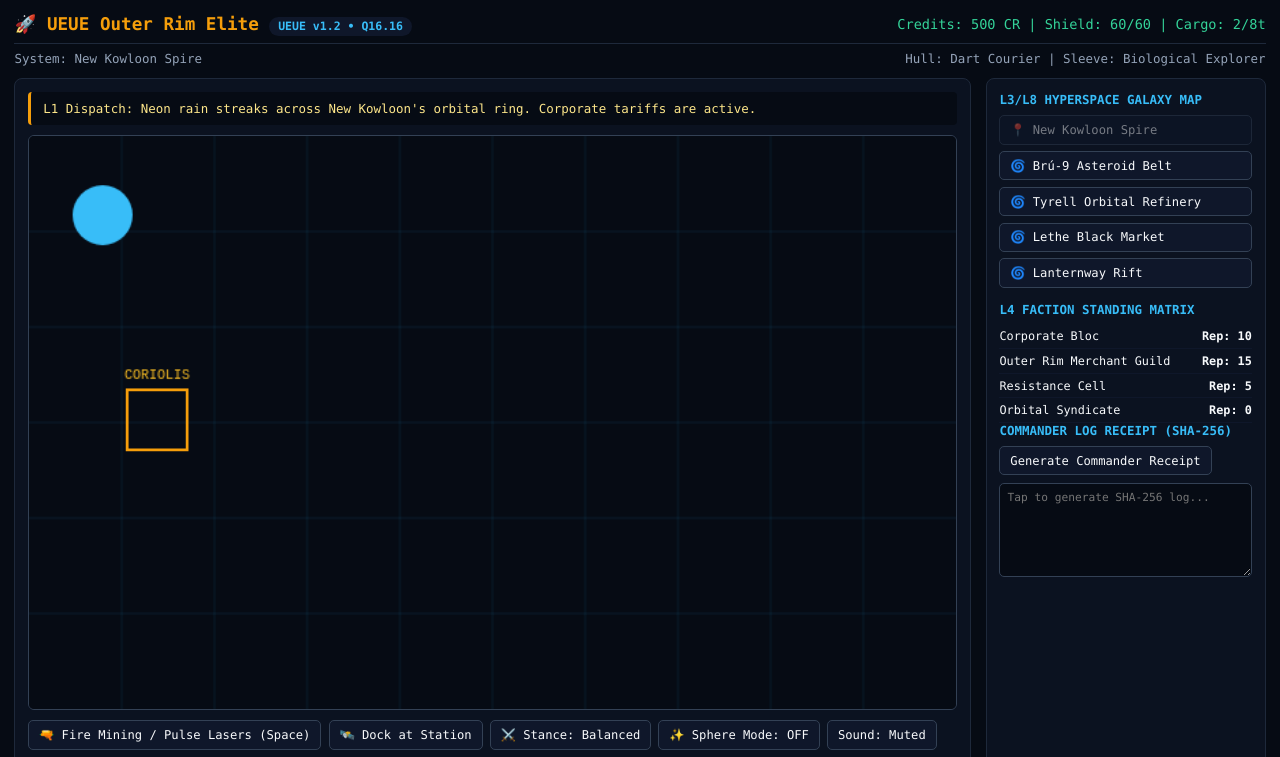
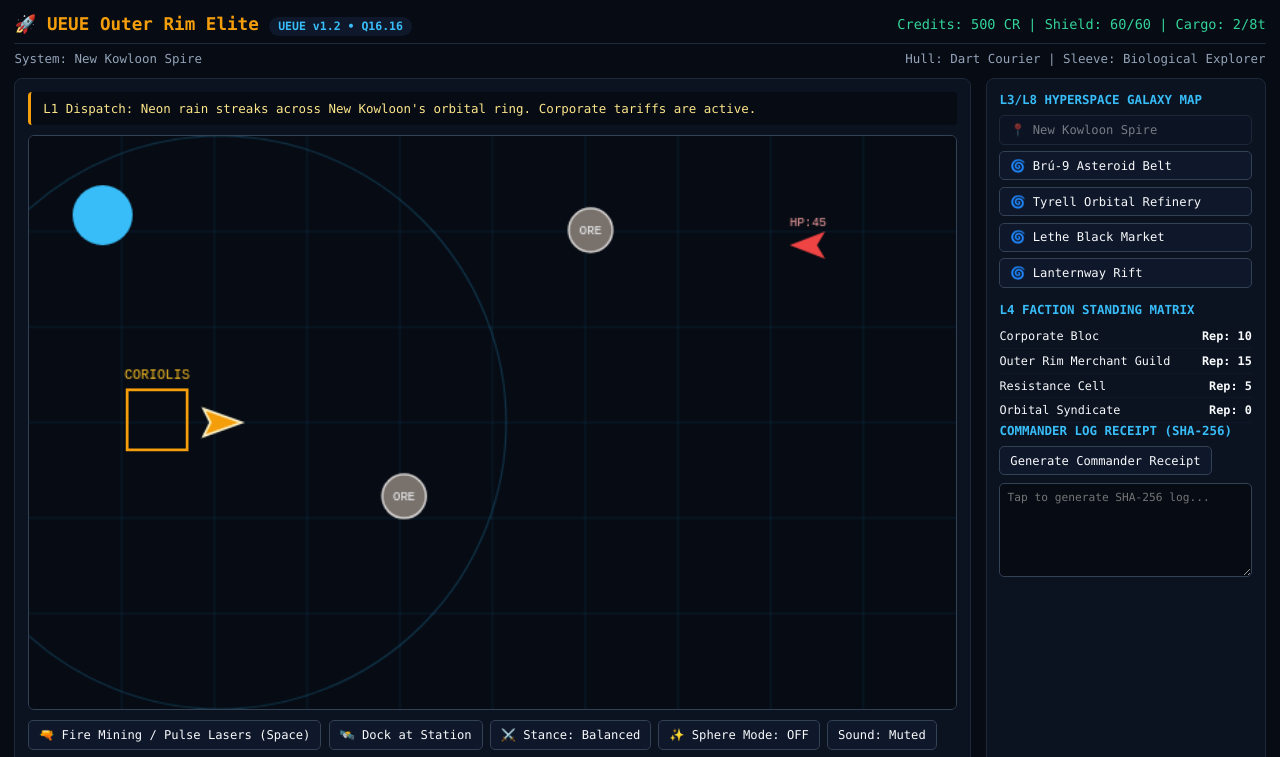
Before and after one commit to Borealiscodes/UEUE-Outer-Rim-Elite, a website with bundled scripts: page index.html in a window 1280 px wide. Shown: the top 757 px of the page. Built offline with nearby package versions, Linux system fonts and the light colour scheme.

Commit message:
Fix stepEliteFrame state return so raiders and asteroids render every frame
Signed-off-by: Borealis S. Hedling <borealis.serenity.hedling@hotmail.com>

```diff
--- a/index.html
+++ b/index.html
@@ -57,6 +57,6 @@
     </aside>
   </main>
 
-  <script type="module" src="src/elite-app.js?v=2"></script>
+  <script type="module" src="src/elite-app.js?v=3"></script>
 </body>
 </html>
--- a/src/elite-kernel.js
+++ b/src/elite-kernel.js
@@ -287,19 +287,20 @@ export function stepEliteFrame(state, thrustXQ16 = 0, thrustYQ16 = 0) {
   const dtQ16 = toQ16(1.0 / 60.0);
   const dampQ16 = toQ16(0.94);
 
-  let vx = qMul(qAdd(state.ship.vxQ16, qMul(thrustXQ16, dtQ16)), dampQ16);
-  let vy = qMul(qAdd(state.ship.vyQ16, qMul(thrustYQ16, dtQ16)), dampQ16);
-  let x = qAdd(state.ship.xQ16, qMul(vx, dtQ16));
-  let y = qAdd(state.ship.yQ16, qMul(vy, dtQ16));
+  const vx = qMul(qAdd(state.ship.vxQ16, qMul(thrustXQ16, dtQ16)), dampQ16);
+  const vy = qMul(qAdd(state.ship.vyQ16, qMul(thrustYQ16, dtQ16)), dampQ16);
+  const rawX = qAdd(state.ship.xQ16, qMul(vx, dtQ16));
+  const rawY = qAdd(state.ship.yQ16, qMul(vy, dtQ16));
 
-  const fx = Math.max(30, Math.min(SECTOR_W - 30, fromQ16(x)));
-  const fy = Math.max(30, Math.min(SECTOR_H - 30, fromQ16(y)));
-  x = toQ16(fx);
-  y = toQ16(fy);
+  const fx = Math.max(30, Math.min(SECTOR_W - 30, fromQ16(rawX)));
+  const fy = Math.max(30, Math.min(SECTOR_H - 30, fromQ16(rawY)));
+  const x = toQ16(fx);
+  const y = toQ16(fy);
 
   const speed = Math.hypot(fromQ16(vx), fromQ16(vy));
   const headingRad = speed > 3 ? Math.atan2(fromQ16(vy), fromQ16(vx)) : state.ship.headingRad;
-const nextAsteroids = ((ast) => {
+
+  const nextAsteroids = (state.asteroids || []).map((ast) => {
     let ax = fromQ16(qAdd(ast.xQ16, qMul(ast.vxQ16, dtQ16)));
     let ay = fromQ16(qAdd(ast.yQ16, qMul(ast.vyQ16, dtQ16)));
     if (ax < 30) ax += SECTOR_W - 60;
@@ -308,22 +309,26 @@ if (ay < 30) ay += SECTOR_H - 60;
     if (ay > SECTOR_H - 30) ay -= SECTOR_H - 60;
     return { ...ast, xQ16: toQ16(ax), yQ16: toQ16(ay) };
   });
+
   let shield = state.ship.shield;
   let log = state.lastEventLog;
-const nextShots = state.enemyShots
-.map((s) => ({ ...s, ticks: s.ticks - 1 }))
-.filter((s) => s.ticks > 0);
-const nextRaiders = ((r) => {
+  const nextShots = (state.enemyShots || [])
+    .map((shot) => ({ ...shot, ticks: shot.ticks - 1 }))
+    .filter((shot) => shot.ticks > 0);
+
+  const nextRaiders = (state.raiders || []).map((r) => {
     let rx = fromQ16(r.xQ16);
     let ry = fromQ16(r.yQ16);
     const dx = fx - rx;
     const dy = fy - ry;
     const dist = Math.hypot(dx, dy);
+
     if (dist < 260 && dist > 68) {
       const chaseSpeed = state.sphereMode ? 1.15 : 0.85;
       rx += (dx / dist) * chaseSpeed;
       ry += (dy / dist) * chaseSpeed;
     }
+
     let cd = Math.max(0, (r.cooldown || 0) - 1);
     if (dist < 230 && cd === 0) {
       cd = state.sphereMode ? 55 : 75;
@@ -333,8 +338,10 @@ shield = Math.max(0, shield - mitigated);
       nextShots.push({ x1: rx, y1: ry, x2: fx, y2: fy, ticks: 10 });
       log = "Warning: Raider plasma hit! Shields -" + mitigated + " (" + shield + " remaining).";
     }
+
     return { ...r, xQ16: toQ16(rx), yQ16: toQ16(ry), cooldown: cd };
   });
+
   if (shield === 0) {
     const repairFee = Math.min(state.credits, 100);
     const maxShield = getEffectiveMaxShield(state);
@@ -344,10 +351,13 @@ tick,
       credits: state.credits - repairFee,
       docked: true,
       ship: { xQ16: toQ16(100), yQ16: toQ16(210), vxQ16: 0, vyQ16: 0, headingRad: 0, shield: maxShield },
+      asteroids: nextAsteroids,
+      raiders: nextRaiders,
       enemyShots: [],
-lastEventLog: "EMERGENCY TOW: Shields depleted! Rescued to " +  + " Station (-" + repairFee + " CR).",
+      lastEventLog: "EMERGENCY TOW: Shields depleted! Rescued to " + state.system.name + " Station (-" + repairFee + " CR).",
     };
   }
+
   return {
     ...state,
     tick,
@@ -359,6 +369,7 @@ laserBeamTicks: Math.max(0, state.laserBeamTicks - 1),
     lastEventLog: log,
   };
 }
+
 export function buildCommanderReceipt(state) {
 const payload = {
 schema: "ndh.ueue.outer.rim.elite.v1",
```
Lines whose indentation alone changed are shown as unchanged.
